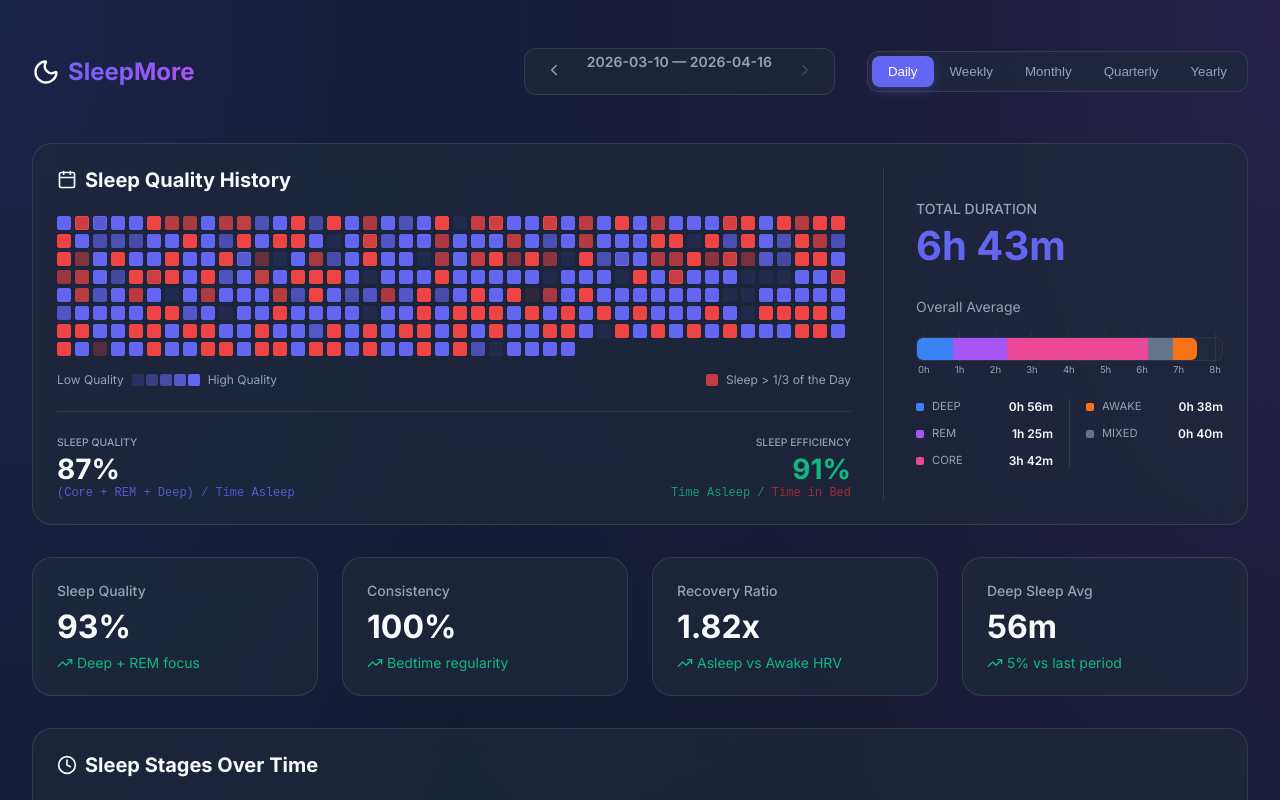
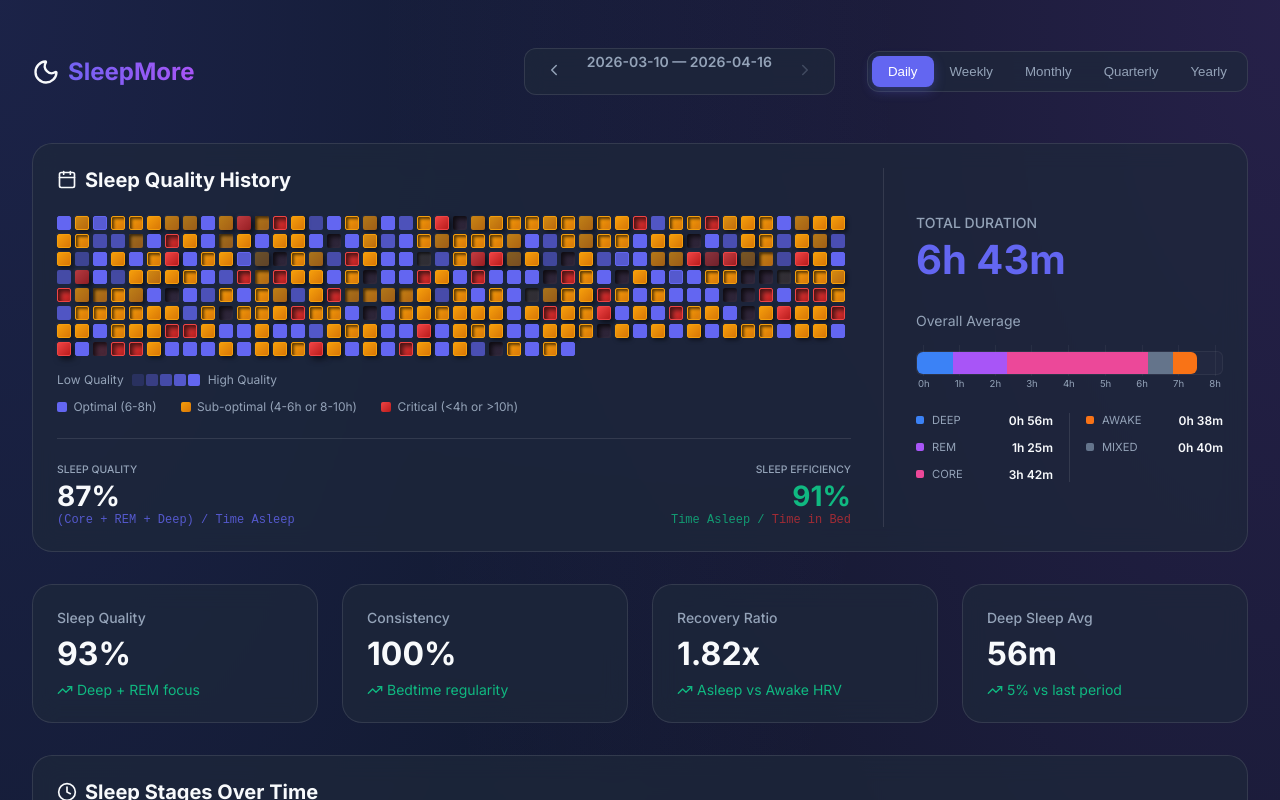
Before and after one commit to LucidMach/Sleep-More, a React (Vite) app: page / in a window 1280 px wide. Shown: the top 800 px of the page. Built offline with nearby package versions, Linux system fonts and the light colour scheme.

Commit message:
neomorphism to the heatmap

```diff
--- a/src/App.jsx
+++ b/src/App.jsx
@@ -20,7 +20,6 @@ import { fetchData, aggregateData, calculateCorrelations } from './utils/dataPro
 
 const SleepHeatmap = ({ data, onSelectDate }) => {
   const [hovered, setHovered] = useState(null);
-  const [revealActual, setRevealActual] = useState(false);
 
   const avgQuality = Math.round(data.reduce((acc, d) => acc + d.sleep_quality_score, 0) / (data.length || 1));
   const avgMins = Math.round(data.reduce((acc, d) => acc + d.mins_asleep, 0) / (data.length || 1));
@@ -43,13 +42,16 @@ const SleepHeatmap = ({ data, onSelectDate }) => {
 
   const total = display.mins_asleep + display.mins_awake;
   const efficiency = Math.round((display.mins_asleep / (total || 1)) * 100);
-  const isOversleep = total > 480; // More than 8 hours
+  const hrs = display.mins_asleep / 60;
+  const isOptimal = hrs >= 6 && hrs <= 8;
+  const isSubOptimal = (hrs > 8 && hrs <= 10) || (hrs >= 4 && hrs < 6);
+  const isCritical = hrs < 4 || hrs > 10;
 
-  // barWidth is either 0-100% of 8 hours, OR 100% of its own total if revealActual is true
-  const barWidth = revealActual || !isOversleep ? Math.min(100, (total / 480) * 100) : 100;
+  // barWidth is absolute (scaled to 8h) for optimal sleep, relative (100%) for others
+  const barWidth = isOptimal ? Math.min(100, (total / 480) * 100) : 100;
 
   // Calculate X in X/3 of the day (1/3 of day = 8 hours = 480 mins)
-  const dayFraction = (total / 480).toFixed(1);
+  const dayFraction = (display.mins_asleep / 480).toFixed(1);
 
   const stages = [
     { label: 'Deep', mins: display.mins_deep, color: 'var(--deep)' },
@@ -59,25 +61,52 @@ const SleepHeatmap = ({ data, onSelectDate }) => {
     { label: 'Awake', mins: display.mins_awake, color: 'var(--awake)' },
   ];
 
-  useEffect(() => {
-    setRevealActual(false);
-  }, [hovered]);
-
   return (
     <div className="card" style={{ marginBottom: '2rem', display: 'grid', gridTemplateColumns: '1fr 340px', gap: '2rem' }}>
       <div>
         <h2><Calendar size={20} /> Sleep Quality History</h2>
         <div className="heatmap-container">
           {data.map((d, i) => {
-            const isDayOversleep = (d.mins_asleep + d.mins_awake) > 480;
-            const colorBase = isDayOversleep ? '239, 68, 68' : '99, 102, 241';
+            const hrs = d.mins_asleep / 60;
+            const opacity = Math.max(0.1, d.sleep_quality_score / 100);
+            let background = '';
+            let borderColor = 'none';
+            let boxShadow = 'none';
+
+            if (hrs >= 6 && hrs <= 8) {
+              background = `rgba(99, 102, 241, ${opacity})`; // Solid Purple
+              if (d.sleep_quality_score > 80) borderColor = 'var(--accent-color)';
+            } else if ((hrs > 8 && hrs <= 10) || (hrs >= 4 && hrs < 6)) {
+              const color1 = '245, 158, 11'; // Orange
+              const color2 = '217, 119, 6';  // Darker Orange
+              background = `linear-gradient(135deg, rgba(${color1}, ${opacity}), rgba(${color2}, ${opacity}))`;
+              if (d.sleep_quality_score > 80) borderColor = 'var(--warning)';
+
+              if (hrs > 8) {
+                boxShadow = '2px 2px 4px rgba(0,0,0,0.5), -1px -1px 2px rgba(255,255,255,0.05)'; // Bulge
+              } else {
+                boxShadow = 'inset 2px 2px 3px rgba(0,0,0,0.6), inset -1px -1px 2px rgba(255,255,255,0.05)'; // Indent
+              }
+            } else {
+              const color1 = '239, 68, 68'; // Red
+              const color2 = '185, 28, 28'; // Darker Red
+              background = `linear-gradient(135deg, rgba(${color1}, ${opacity}), rgba(${color2}, ${opacity}))`;
+              if (d.sleep_quality_score > 80) borderColor = 'var(--danger)';
+              if (hrs > 10) {
+                boxShadow = '3px 3px 6px rgba(0,0,0,0.6), -1px -1px 3px rgba(255,255,255,0.05)'; // Extra Bulge
+              } else {
+                boxShadow = 'inset 3px 3px 5px rgba(0,0,0,0.7), inset -1px -1px 2px rgba(255,255,255,0.05)'; // Extra Indent
+              }
+            }
+
             return (
               <div
                 key={i}
                 className="heatmap-cell"
                 style={{
-                  backgroundColor: `rgba(${colorBase}, ${Math.max(0.1, d.sleep_quality_score / 100)})`,
-                  border: d.sleep_quality_score > 80 ? `1px solid ${isDayOversleep ? '#ef4444' : 'var(--accent-color)'}` : 'none'
+                  background: background,
+                  border: borderColor !== 'none' ? `1px solid ${borderColor}` : 'none',
+                  boxShadow: boxShadow
                 }}
                 onMouseEnter={() => setHovered({ ...d, index: i })}
                 onMouseLeave={() => setHovered(null)}
@@ -86,8 +115,8 @@ const SleepHeatmap = ({ data, onSelectDate }) => {
             );
           })}
         </div>
-        <div style={{ marginTop: '1rem', display: 'flex', justifyContent: 'space-between', alignItems: 'center', fontSize: '0.75rem', color: 'var(--text-secondary)' }}>
-          <div style={{ display: 'flex', gap: '1rem' }}>
+        <div style={{ marginTop: '1rem', display: 'flex', flexDirection: 'column', gap: '0.75rem', fontSize: '0.75rem', color: 'var(--text-secondary)' }}>
+          <div style={{ display: 'flex', justifyContent: 'space-between', alignItems: 'center' }}>
             <div style={{ display: 'flex', alignItems: 'center', gap: '0.5rem' }}>
               <span>Low Quality</span>
               <div style={{ display: 'flex', gap: '2px' }}>
@@ -97,9 +126,19 @@ const SleepHeatmap = ({ data, onSelectDate }) => {
             </div>
           </div>
 
-          <div style={{ display: 'flex', alignItems: 'center', gap: '0.5rem' }}>
-            <div style={{ width: 12, height: 12, borderRadius: 2, background: 'rgba(239, 68, 68, 0.8)' }} />
-            <span>Sleep &gt; 1/3 of the Day</span>
+          <div style={{ display: 'flex', gap: '1.5rem', flexWrap: 'wrap' }}>
+            <div style={{ display: 'flex', alignItems: 'center', gap: '0.4rem' }}>
+              <div style={{ width: 10, height: 10, borderRadius: 2, background: 'rgb(99, 102, 241)' }} />
+              <span>Optimal (6-8h)</span>
+            </div>
+            <div style={{ display: 'flex', alignItems: 'center', gap: '0.4rem' }}>
+              <div style={{ width: 10, height: 10, borderRadius: 2, background: 'linear-gradient(135deg, #f59e0b, #d97706)' }} />
+              <span>Sub-optimal (4-6h or 8-10h)</span>
+            </div>
+            <div style={{ display: 'flex', alignItems: 'center', gap: '0.4rem' }}>
+              <div style={{ width: 10, height: 10, borderRadius: 2, background: 'linear-gradient(135deg, #ef4444, #b91c1c)' }} />
+              <span>Critical (&lt;4h or &gt;10h)</span>
+            </div>
           </div>
         </div>
 
@@ -137,33 +176,8 @@ const SleepHeatmap = ({ data, onSelectDate }) => {
           {display.label}
         </div>
 
-        {isOversleep && !revealActual ? (
-          <div
-            onClick={() => setRevealActual(true)}
-            style={{
-              marginBottom: '1.5rem',
-              background: 'rgba(239, 68, 68, 0.1)',
-              padding: '1.25rem',
-              borderRadius: '0.75rem',
-              border: '1px solid rgba(239, 68, 68, 0.3)',
-              cursor: 'pointer',
-              transition: 'all 0.2s ease',
-              textAlign: 'center'
-            }}
-            className="oversleep-alert"
-          >
-            <div style={{ fontSize: '0.75rem', fontWeight: 700, color: '#ef4444', marginBottom: '0.5rem', letterSpacing: '0.05em' }}>
-              RECOVERY EVENT
-            </div>
-            <div style={{ fontSize: '1rem', color: 'var(--text-primary)', fontWeight: 500 }}>
-              You've slept more than <span style={{ color: '#ef4444' }}>{dayFraction}/3</span> of the day.
-            </div>
-            <div style={{ fontSize: '0.75rem', color: 'var(--text-secondary)', marginTop: '0.75rem' }}>
-              Click to analyze sleep stages
-            </div>
-          </div>
-        ) : (
         <div style={{ position: 'relative', height: 44, marginBottom: '1.5rem' }}>
+          {isOptimal && (
             <div style={{ position: 'absolute', top: 0, left: 0, width: '100%', height: '100%', display: 'flex', justifyContent: 'space-between', padding: '0 2px' }}>
               {[...Array(9)].map((_, i) => (
                 <div key={i} style={{ display: 'flex', flexDirection: 'column', alignItems: 'center', height: '100%' }}>
@@ -172,6 +186,14 @@ const SleepHeatmap = ({ data, onSelectDate }) => {
                 </div>
               ))}
             </div>
+          )}
+
+          {!isOptimal && (
+            <div style={{ position: 'absolute', top: -18, left: 0, fontSize: '0.6rem', color: isCritical ? 'var(--danger)' : 'var(--warning)', fontWeight: 600, letterSpacing: '0.05em' }}>
+              {hrs > 8 ? 'RELATIVE VIEW (EXCESSIVE)' : 'RELATIVE VIEW (INSUFFICIENT)'}
+            </div>
+          )}
+
           <div style={{ position: 'absolute', top: 6, left: 0, width: '100%', height: 24, background: 'rgba(255,255,255,0.02)', borderRadius: 6, border: '1px solid rgba(255,255,255,0.05)' }}>
             <div style={{ height: '100%', width: `${barWidth}%`, display: 'flex', borderRadius: 6, overflow: 'hidden', transition: 'width 0.3s ease' }}>
               {stages.map(stage => (
@@ -187,7 +209,6 @@ const SleepHeatmap = ({ data, onSelectDate }) => {
             </div>
           </div>
         </div>
-        )}
 
         <div style={{ display: 'grid', gridTemplateColumns: '1fr 1px 1fr', gap: '1rem', alignItems: 'start' }}>
           <div style={{ display: 'flex', flexDirection: 'column', gap: '0.75rem' }}>
```
Lines whose indentation alone changed are shown as unchanged.
